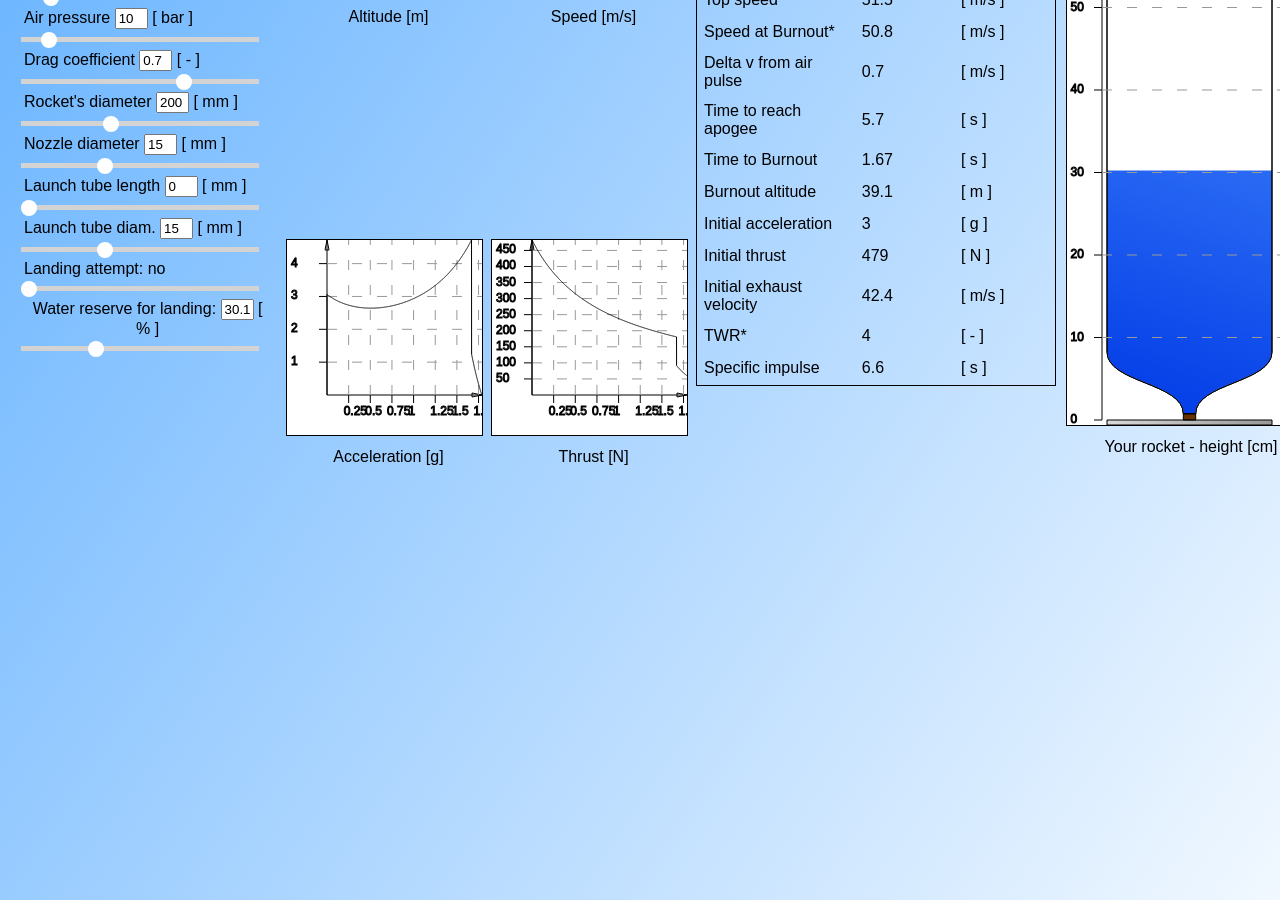
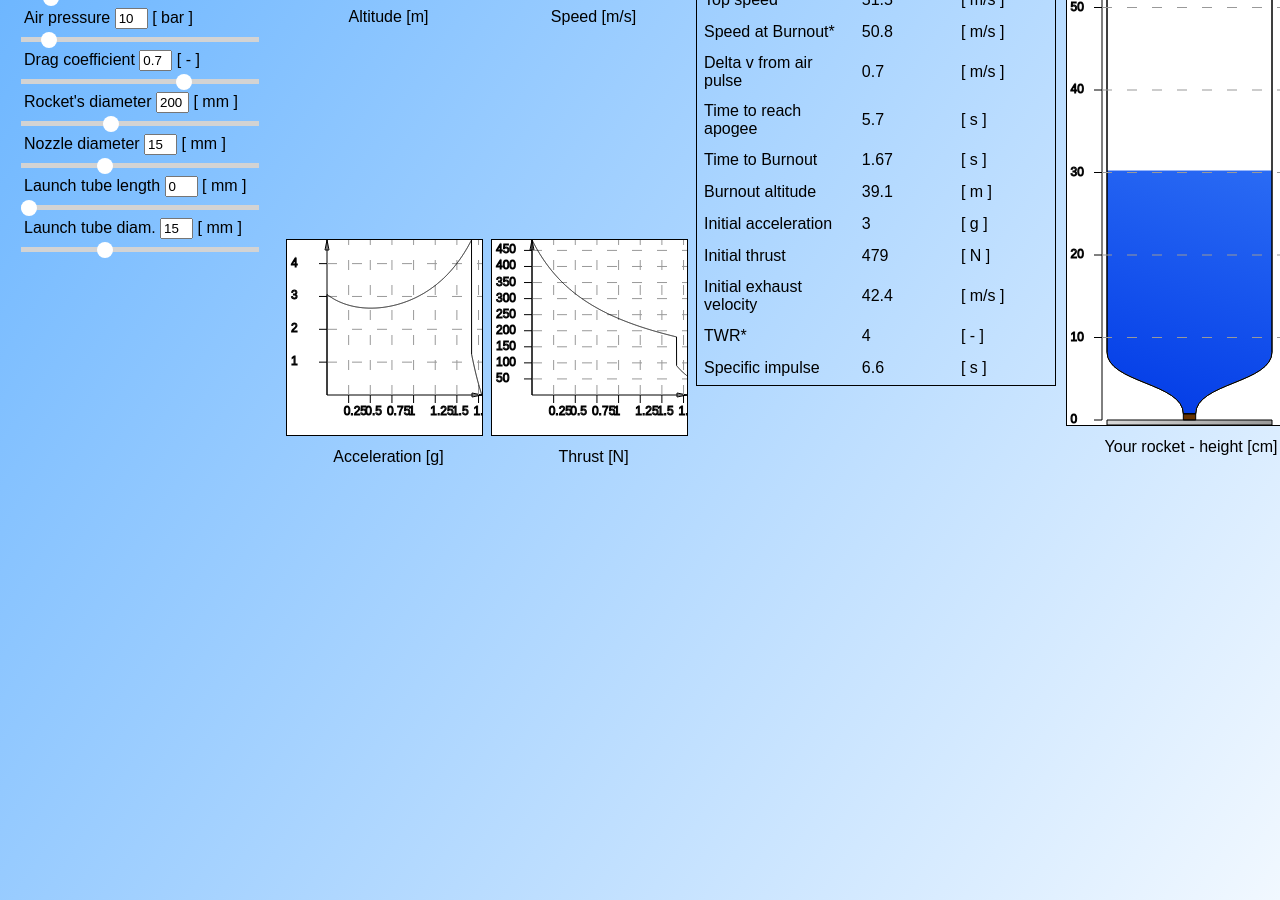
Before and after one commit to waterrocketsimulator/waterrocketsimulator.github.io, a Jekyll site: the page index.html, which Jekyll copies as it is, in a window 1280 px wide and 900 px high, scrolled down 710 px. Built offline with Jekyll 4.4.1, drawn with Linux system fonts in a browser that asks for light colours.

Commit message:
Add files via upload
now it works

```diff
--- a/index.html
+++ b/index.html
@@ -70,11 +70,7 @@
 		<div class="tooltip">Launch tube diam. <span class="tooltiptext">Bigger is always better - generates more thrust, but lunch tube can has at most same diameter as nozzle</span><input type="text" id="launchTubeDiameterValue" size="1"> [ mm ]</div>
 	  <input type="range" min="2" max="40" value="15" class="slider" step="0.1" id="launchTubeDiameter">
 
-		<div class="tooltip">Landing attempt: <span class="tooltiptext">This is test of tooltip</span><span id="landingValue1"></span></div>
-    <input type="range" min="0" max="1" value="0" class="slider" step="1" id="landing1">
 
-		<p class="tooltip">Water reserve for landing: <input type="text" id="reserveValue1" size="1"> [ % ]</p>
-	  <input type="range" min=".1" max="=90" value="30.1" class="slider" step=".1" id="reserve1">
   </div>
 
 	<div class="sliderContainer" id="stage2">
--- a/rocket.js
+++ b/rocket.js
@@ -32,12 +32,12 @@ launch();
 		var stagesNum = parseInt(numberOfStages.value);
 		var currentStage = 1;
 		var land = false;
-		if (landing1.value == 1){
+		/*if (landing1.value == 1){
 			land = true;
 			plotDataStorage.landing1 = true;
-		}
+		}*/
 		var simulation = false;
-		var reserve = reserve1.value;
+		var reserve = .5;
 		//initial conditions
 	  var h = 0; //rocket's hight over ground
 		var vr = 0; //rocket's velocity - depends of stage (m/s)
--- a/sliders.js
+++ b/sliders.js
@@ -142,7 +142,7 @@ launchTubeDiameterOutput.onchange = function(){
 	launch();
 }
 
-var landing1 = document.getElementById("landing1");
+/*var landing1 = document.getElementById("landing1");
 var landingOutput1 = document.getElementById("landingValue1");
 if (landing1.value == 0) landingOutput1.innerHTML = "no";
 else landingOutput1.innerHTML = "yes";
@@ -166,7 +166,7 @@ reserve1.oninput = function(){
 reserveOutput1.onchange = function(){
 	reserve1.value = reserveOutput1.value;
 	launch();
-}
+}*/
 
 
 //same for stage 2
```
